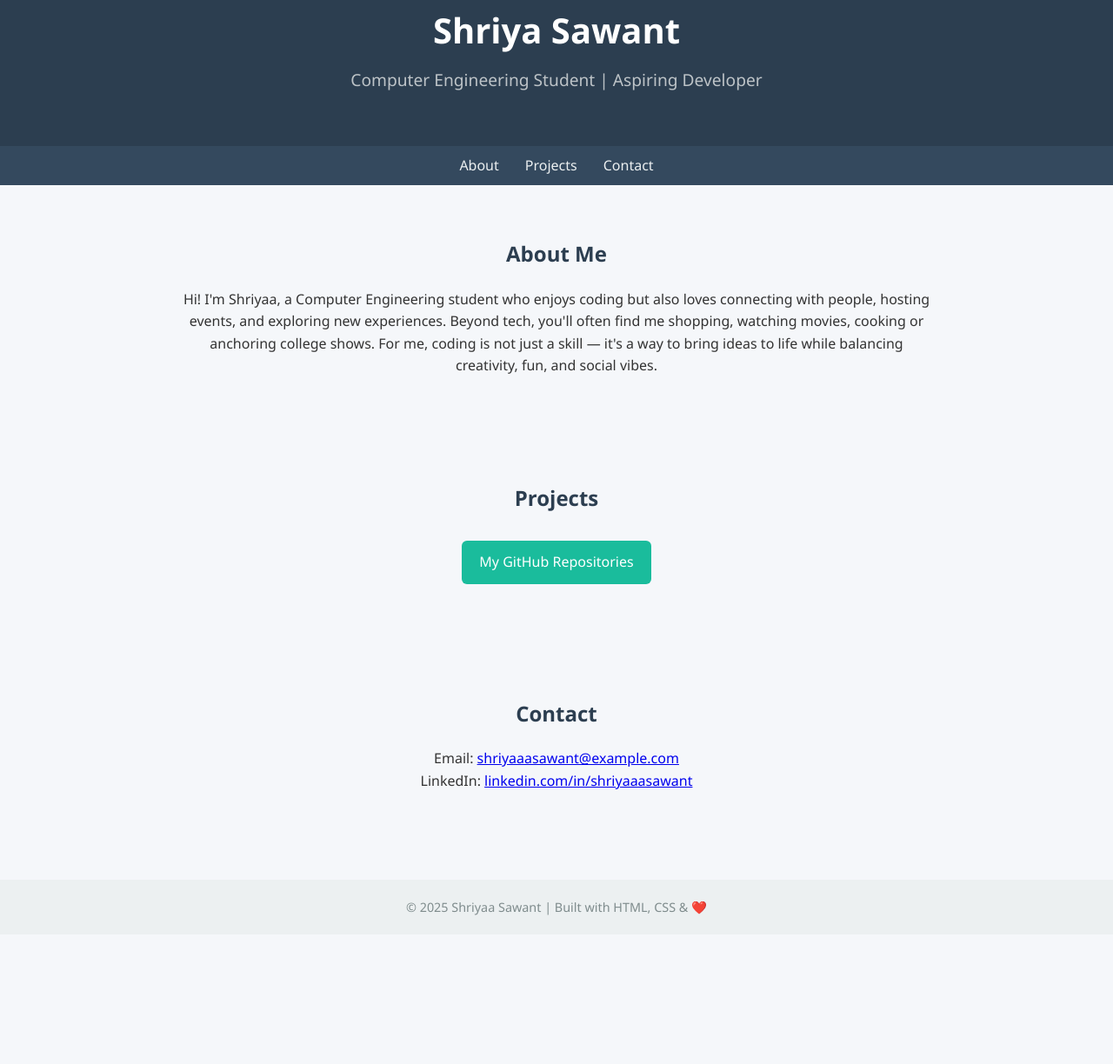
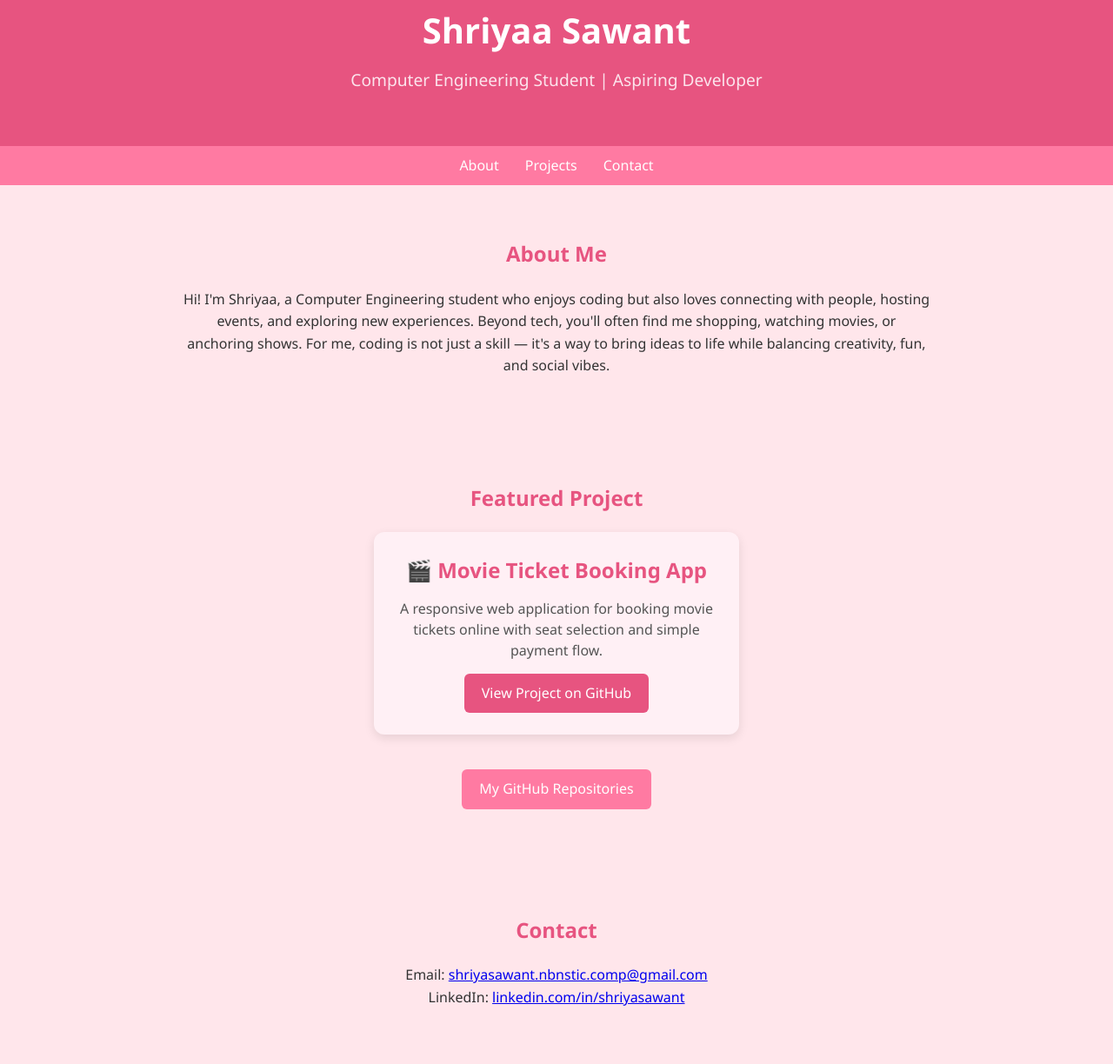
Before and after one commit to ShriyaaaSawant/shriyaaasawant.github.io, a plain HTML site: page index.html in a window 1280 px wide. Shown: the part 57-1281 px from the top of the page at 87% size. Before the commit the page ends 1132 px from the top, so only its background shows below. Drawn offline with Linux system fonts and the light colour scheme.

Commit message:
index.html

```diff
--- a/index.html
+++ b/index.html
@@ -13,11 +13,11 @@
     body {
       font-family: "Segoe UI", sans-serif;
       line-height: 1.6;
-      background: #f5f7fa;
+      background: #ffe6eb; /* soft pink background */
       color: #333;
     }
     header {
-      background: #2c3e50;
+      background: #e75480; /* darker pink for header */
       color: #fff;
       padding: 60px 20px;
       text-align: center;
@@ -28,10 +28,10 @@
     }
     header p {
       font-size: 1.2rem;
-      color: #bdc3c7;
+      color: #fce4ec;
     }
     nav {
-      background: #34495e;
+      background: #ff7aa2;
       display: flex;
       justify-content: center;
       padding: 10px 0;
@@ -39,14 +39,14 @@
       top: 0;
     }
     nav a {
-      color: #ecf0f1;
+      color: #fff;
       margin: 0 15px;
       text-decoration: none;
       font-weight: 500;
       transition: color 0.3s;
     }
     nav a:hover {
-      color: #1abc9c;
+      color: #333;
     }
     section {
       padding: 60px 20px;
@@ -56,24 +56,66 @@
     }
     section h2 {
       margin-bottom: 20px;
-      color: #2c3e50;
+      color: #e75480;
     }
-    .projects a {
+
+    /* Project Card Styling */
+    .project-card {
+      background: #fff0f5;
+      padding: 25px;
+      border-radius: 12px;
+      max-width: 420px;
+      margin: 20px auto;
+      box-shadow: 0 4px 12px rgba(0, 0, 0, 0.1);
+      text-align: center;
+      transition: transform 0.3s, box-shadow 0.3s;
+    }
+    .project-card:hover {
+      transform: translateY(-5px);
+      box-shadow: 0 6px 16px rgba(0, 0, 0, 0.15);
+    }
+    .project-card h3 {
+      margin-bottom: 12px;
+      color: #e75480;
+      font-size: 1.5rem;
+    }
+    .project-card p {
+      font-size: 1rem;
+      margin-bottom: 15px;
+      color: #555;
+      line-height: 1.5;
+    }
+    .project-card a {
       display: inline-block;
-      margin: 10px;
-      padding: 12px 20px;
-      background: #1abc9c;
+      padding: 10px 20px;
+      background: #e75480;
       color: #fff;
       text-decoration: none;
       border-radius: 6px;
       transition: background 0.3s;
     }
-    .projects a:hover {
-      background: #16a085;
+    .project-card a:hover {
+      background: #d64570;
     }
+
+    /* GitHub Button */
+    .github-btn {
+      margin-top: 20px;
+      display: inline-block;
+      padding: 10px 20px;
+      background: #ff7aa2;
+      color: #fff;
+      text-decoration: none;
+      border-radius: 6px;
+      transition: background 0.3s;
+    }
+    .github-btn:hover {
+      background: #e75480;
+    }
+
     footer {
       text-align: center;
-      background: #ecf0f1;
+      background: #f8d7da;
       padding: 20px;
       margin-top: 40px;
       font-size: 0.9rem;
@@ -91,7 +133,7 @@
 </head>
 <body>
   <header>
-    <h1>Shriya Sawant</h1>
+    <h1>Shriyaa Sawant</h1>
     <p>Computer Engineering Student | Aspiring Developer</p>
   </header>
 
@@ -101,29 +143,33 @@
     <a href="#contact">Contact</a>
   </nav>
 
+  <!-- About Me -->
   <section id="about">
     <h2>About Me</h2>
     <p>
-     <p>
-    Hi! I'm Shriyaa, a Computer Engineering student who enjoys coding but also loves connecting with people,
-    hosting events, and exploring new experiences. Beyond tech, you'll often find me shopping, watching movies, cooking
-    or anchoring college shows. For me, coding is not just a skill — it's a way to bring ideas to life while balancing
-    creativity, fun, and social vibes.
+      Hi! I'm Shriyaa, a Computer Engineering student who enjoys coding but also loves connecting with people,
+      hosting events, and exploring new experiences. Beyond tech, you'll often find me shopping, watching movies,
+      or anchoring shows. For me, coding is not just a skill — it's a way to bring ideas to life while balancing
+      creativity, fun, and social vibes.
     </p>
   </section>
 
+  <!-- Projects Section -->
   <section id="projects">
-    <h2>Projects</h2>
-    <div class="projects">
-      <a href="https://github.com/shriyaaasawant" target="_blank">My GitHub Repositories</a>
-      <!-- Add individual project links here later -->
+    <h2>Featured Project</h2>
+    <div class="project-card">
+      <h3>🎬 Movie Ticket Booking App</h3>
+      <p>A responsive web application for booking movie tickets online with seat selection and simple payment flow.</p>
+      <a href="https://github.com/shriyaaasawant/movie-ticket-booking" target="_blank">View Project on GitHub</a>
     </div>
+    <a class="github-btn" href="https://github.com/shriyaaasawant" target="_blank">My GitHub Repositories</a>
   </section>
 
+  <!-- Contact Section -->
   <section id="contact">
     <h2>Contact</h2>
-    <p>Email: <a href="mailto:shriyaaasawant@example.com">shriyaaasawant@example.com</a></p>
-    <p>LinkedIn: <a href="https://www.linkedin.com/in/shriyaaasawant" target="_blank">linkedin.com/in/shriyaaasawant</a></p>
+    <p>Email: <a href="mailto:shriyasawant.nbnstic.comp@gmail.com">shriyasawant.nbnstic.comp@gmail.com</a></p>
+    <p>LinkedIn: <a href="https://www.linkedin.com/in/shriya-sawant-a04757299/" target="_blank">linkedin.com/in/shriyasawant</a></p>
   </section>
 
   <footer>
```
